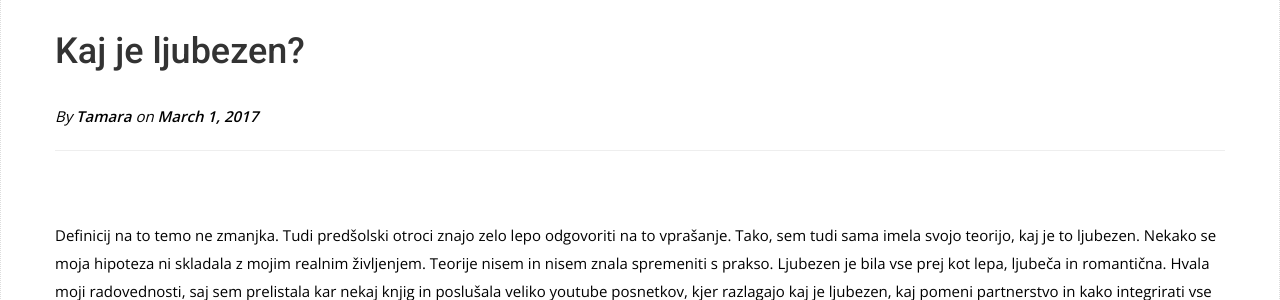
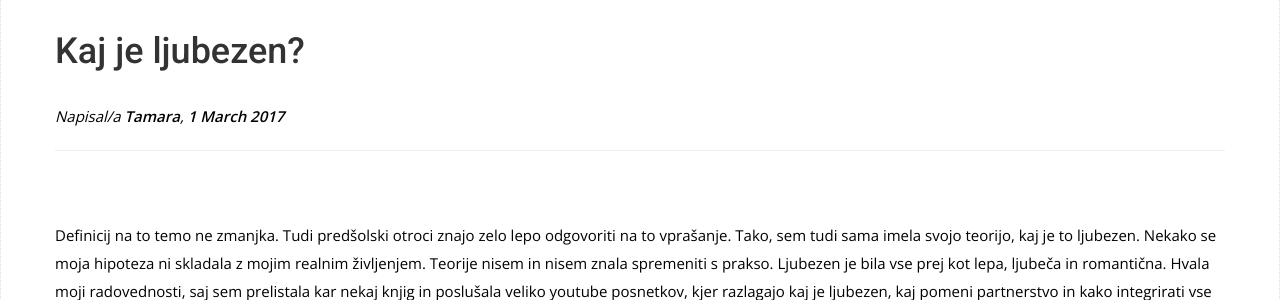
Before and after one commit to tamarazr/tamarazr.github.io, a Jekyll site: the page built from _posts/2017-03-01-kaj-je-ljubezen.md, in a window 1280 px wide and 900 px high. Shown: the part 179-479 px from the top of the window. Built offline with Jekyll 4.4.1, drawn with Linux system fonts in a browser that asks for light colours; nearby versions of some CDN libraries; some web fonts are replaced; some of the changed text lies outside the part shown.

Commit message:
modifed posts
modifed posts

```diff
--- a/_layouts/post.html
+++ b/_layouts/post.html
@@ -11,7 +11,7 @@ layout: page
           <div class="block">
             <h1>{{ page.title }}</h1>
             <div class="post-info-wrapper">
-              <p class="italic">By <span class="bold">{{ page.author }}</span> on <span class="bold">{{ page.date | date: "%B %-d, %Y" }}</span></p>
+              <p class="italic">Napisal/a <span class="bold">{{ page.author }}</span>, <span class="bold">{{ page.date | date: "%-d %B %Y" }}</span></p>
             </div>
             <hr />
             <p>{{ content }}</p>
```
Also changed, not shown: other parts of _layouts/post.html (+1 -1 lines).
